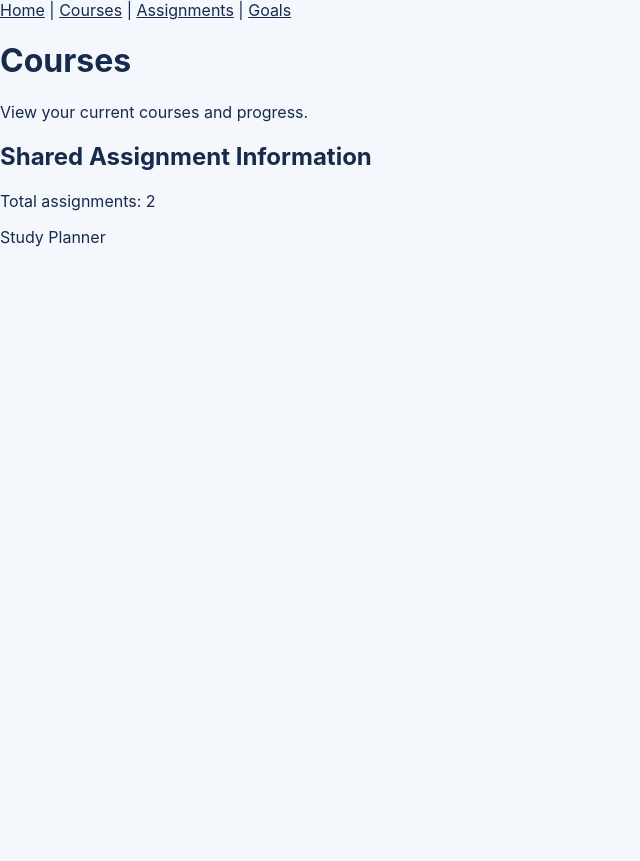
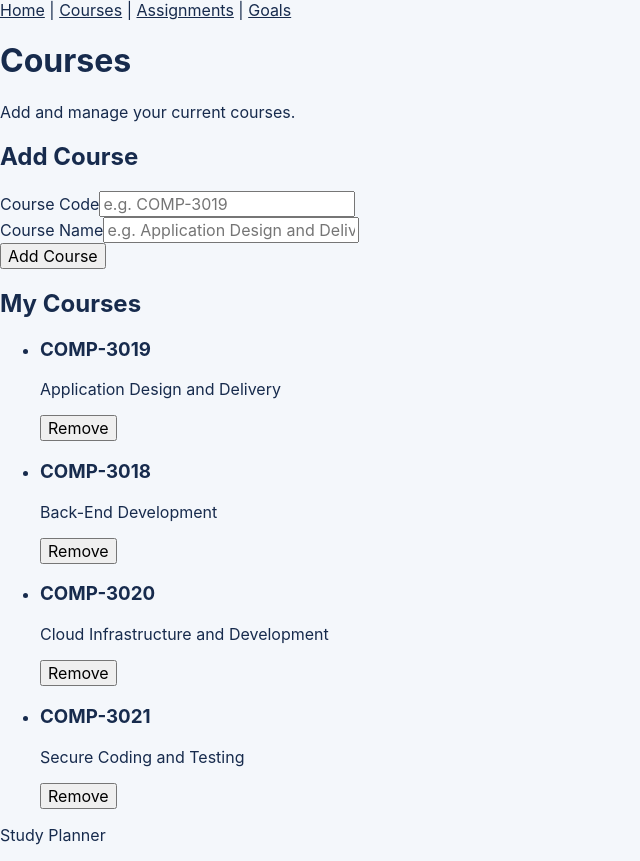
Before and after one commit to rrc-w2025-Gunkarsingh/FDS-Projects, a React (Vite) app: page /courses in a window 1280 px wide. Shown: the whole page, without its empty margins (0-640 px from the left). Before the commit the page ends 800 px from the top, so only its background shows below. Built offline with nearby package versions, Linux system fonts and the light colour scheme.

Commit message:
Implement shared course state with add and remove

```diff
--- a/src/App.tsx
+++ b/src/App.tsx
@@ -8,6 +8,12 @@ import GoalsPage from "./pages/GoalsPage";
 import Layout from "./components/layout/Layout";
 
 import type { Assignment } from "./types/assignment";
+
+type Course = {
+  id: number;
+  code: string;
+  name: string;
+};
 
 function App() {
   const [assignments, setAssignments] = useState<Assignment[]>([
@@ -24,6 +30,29 @@ function App() {
       course: "COMP-3019",
       dueDate: "2026-10-02",
       completed: false,
+    },
+  ]);
+
+  const [courses, setCourses] = useState<Course[]>([
+    {
+      id: 1,
+      code: "COMP-3019",
+      name: "Application Design and Delivery",
+    },
+    {
+      id: 2,
+      code: "COMP-3018",
+      name: "Back-End Development",
+    },
+    {
+      id: 3,
+      code: "COMP-3020",
+      name: "Cloud Infrastructure and Development",
+    },
+    {
+      id: 4,
+      code: "COMP-3021",
+      name: "Secure Coding and Testing",
     },
   ]);
 
@@ -44,8 +73,8 @@ function App() {
           path="/courses"
           element={
             <CoursesPage
-              assignments={assignments}
-              setAssignments={setAssignments}
+              courses={courses}
+              setCourses={setCourses}
             />
           }
         />
--- a/src/pages/CoursesPage.tsx
+++ b/src/pages/CoursesPage.tsx
@@ -1,21 +1,120 @@
-import type { Dispatch, SetStateAction } from "react";
-import type { Assignment } from "../types/assignment";
+import { useState } from "react";
+import type {
+  Dispatch,
+  FormEvent,
+  SetStateAction,
+} from "react";
+
+type Course = {
+  id: number;
+  code: string;
+  name: string;
+};
 
 type CoursesPageProps = {
-  assignments: Assignment[];
-  setAssignments: Dispatch<SetStateAction<Assignment[]>>;
+  courses: Course[];
+  setCourses: Dispatch<SetStateAction<Course[]>>;
 };
 
-function CoursesPage({ assignments }: CoursesPageProps) {
+function CoursesPage({
+  courses,
+  setCourses,
+}: CoursesPageProps) {
+  const [courseCode, setCourseCode] = useState("");
+  const [courseName, setCourseName] = useState("");
+
+  const handleAddCourse = (event: FormEvent<HTMLFormElement>) => {
+    event.preventDefault();
+
+    if (!courseCode.trim() || !courseName.trim()) {
+      return;
+    }
+
+    const newCourse: Course = {
+      id: Date.now(),
+      code: courseCode.trim(),
+      name: courseName.trim(),
+    };
+
+    setCourses((currentCourses) => [
+      ...currentCourses,
+      newCourse,
+    ]);
+
+    setCourseCode("");
+    setCourseName("");
+  };
+
+  const handleRemoveCourse = (id: number) => {
+    setCourses((currentCourses) =>
+      currentCourses.filter((course) => course.id !== id)
+    );
+  };
+
   return (
     <main>
       <h1>Courses</h1>
 
-      <p>View your current courses and progress.</p>
+      <p>Add and manage your current courses.</p>
 
       <section>
-        <h2>Shared Assignment Information</h2>
-        <p>Total assignments: {assignments.length}</p>
+        <h2>Add Course</h2>
+
+        <form onSubmit={handleAddCourse}>
+          <div>
+            <label htmlFor="course-code">Course Code</label>
+
+            <input
+              id="course-code"
+              type="text"
+              value={courseCode}
+              onChange={(event) =>
+                setCourseCode(event.target.value)
+              }
+              placeholder="e.g. COMP-3019"
+            />
+          </div>
+
+          <div>
+            <label htmlFor="course-name">Course Name</label>
+
+            <input
+              id="course-name"
+              type="text"
+              value={courseName}
+              onChange={(event) =>
+                setCourseName(event.target.value)
+              }
+              placeholder="e.g. Application Design and Delivery"
+            />
+          </div>
+
+          <button type="submit">Add Course</button>
+        </form>
+      </section>
+
+      <section>
+        <h2>My Courses</h2>
+
+        {courses.length === 0 ? (
+          <p>No courses added yet.</p>
+        ) : (
+          <ul>
+            {courses.map((course) => (
+              <li key={course.id}>
+                <h3>{course.code}</h3>
+                <p>{course.name}</p>
+
+                <button
+                  type="button"
+                  onClick={() => handleRemoveCourse(course.id)}
+                >
+                  Remove
+                </button>
+              </li>
+            ))}
+          </ul>
+        )}
       </section>
     </main>
   );
```
